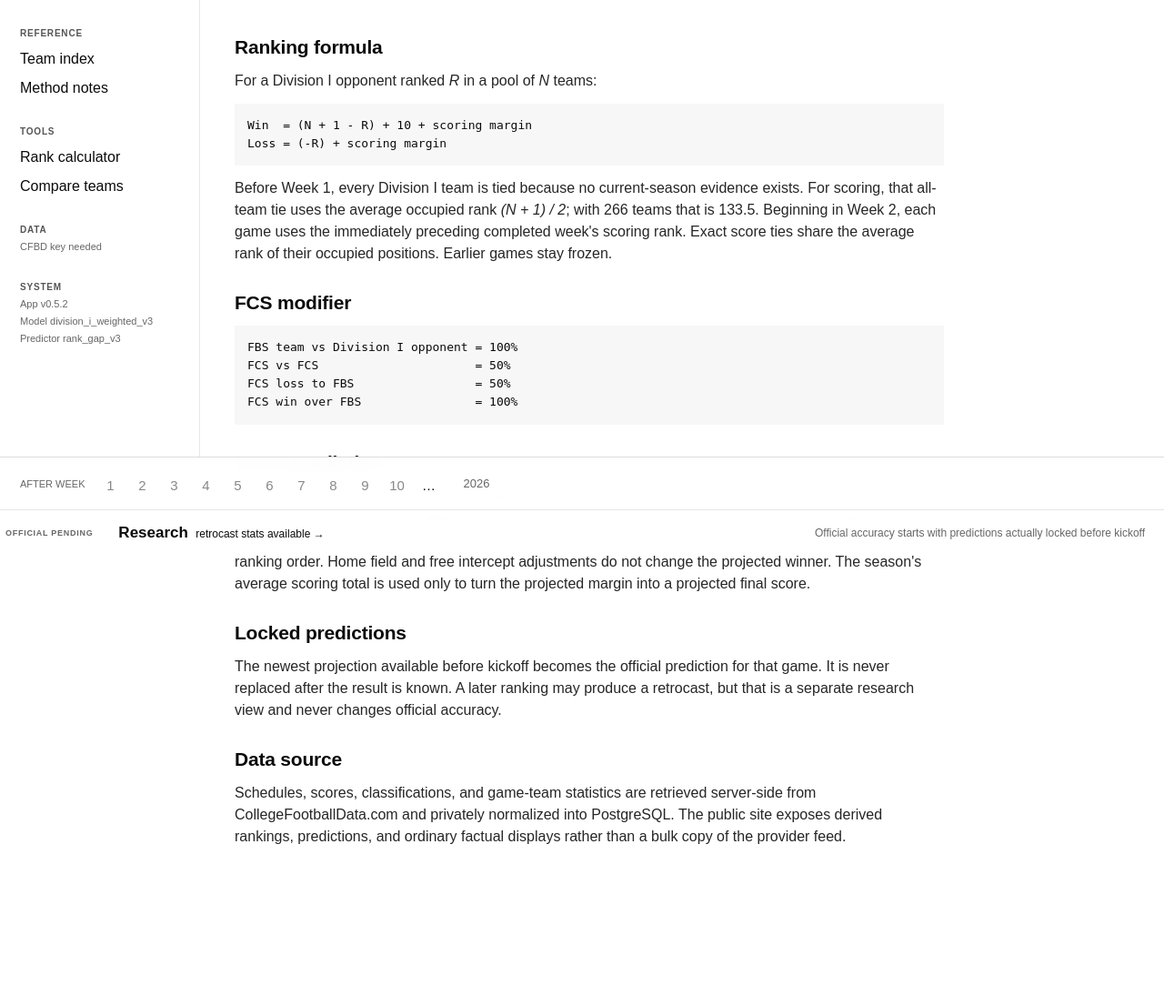
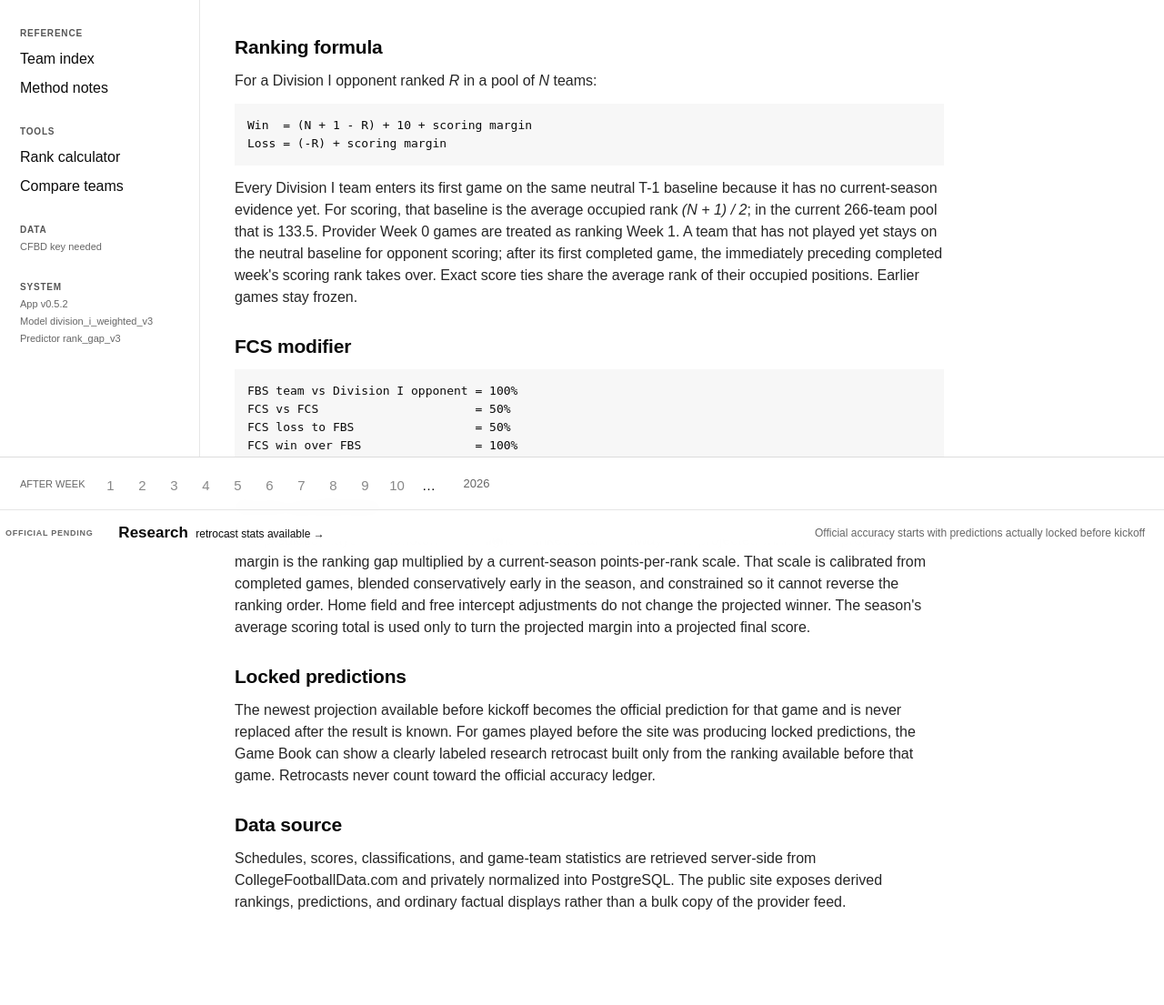
Before and after one commit to larrybillinger/NCAA_BCS_RANKING_CALCULATOR, a FastAPI app: page /method in a window 1280 px wide. Shown: the part 190-1295 px from the top of the page at 91% size. Before the commit the page ends 1118 px from the top, so only its background shows below. Run offline with FastAPI, Linux system fonts and the light colour scheme.

Commit message:
Explain first-game baseline and research retrocasts

```diff
--- a/src/ncaa_rankings/web/templates/method.html
+++ b/src/ncaa_rankings/web/templates/method.html
@@ -7,7 +7,7 @@
 <p>For a Division I opponent ranked <em>R</em> in a pool of <em>N</em> teams:</p>
 <pre>Win  = (N + 1 - R) + 10 + scoring margin
 Loss = (-R) + scoring margin</pre>
-<p>Before Week 1, every Division I team is tied because no current-season evidence exists. For scoring, that all-team tie uses the average occupied rank <em>(N + 1) / 2</em>; with 266 teams that is 133.5. Beginning in Week 2, each game uses the immediately preceding completed week's scoring rank. Exact score ties share the average rank of their occupied positions. Earlier games stay frozen.</p>
+<p>Every Division I team enters its first game on the same neutral T-1 baseline because it has no current-season evidence yet. For scoring, that baseline is the average occupied rank <em>(N + 1) / 2</em>; in the current 266-team pool that is 133.5. Provider Week 0 games are treated as ranking Week 1. A team that has not played yet stays on the neutral baseline for opponent scoring; after its first completed game, the immediately preceding completed week's scoring rank takes over. Exact score ties share the average rank of their occupied positions. Earlier games stay frozen.</p>
 <h2>FCS modifier</h2>
 <pre>FBS team vs Division I opponent = 100%
 FCS vs FCS                      = 50%
@@ -16,7 +16,7 @@ FCS win over FBS                = 100%</pre>
 <h2>Score prediction</h2>
 <p>The prediction layer is monotonic: the higher-ranked team is always the projected winner. The projected margin is the ranking gap multiplied by a current-season points-per-rank scale. That scale is calibrated from completed games, blended conservatively early in the season, and constrained so it cannot reverse the ranking order. Home field and free intercept adjustments do not change the projected winner. The season's average scoring total is used only to turn the projected margin into a projected final score.</p>
 <h2>Locked predictions</h2>
-<p>The newest projection available before kickoff becomes the official prediction for that game. It is never replaced after the result is known. A later ranking may produce a retrocast, but that is a separate research view and never changes official accuracy.</p>
+<p>The newest projection available before kickoff becomes the official prediction for that game and is never replaced after the result is known. For games played before the site was producing locked predictions, the Game Book can show a clearly labeled research retrocast built only from the ranking available before that game. Retrocasts never count toward the official accuracy ledger.</p>
 <h2>Data source</h2>
 <p>Schedules, scores, classifications, and game-team statistics are retrieved server-side from CollegeFootballData.com and privately normalized into PostgreSQL. The public site exposes derived rankings, predictions, and ordinary factual displays rather than a bulk copy of the provider feed.</p>
 </section>
```
